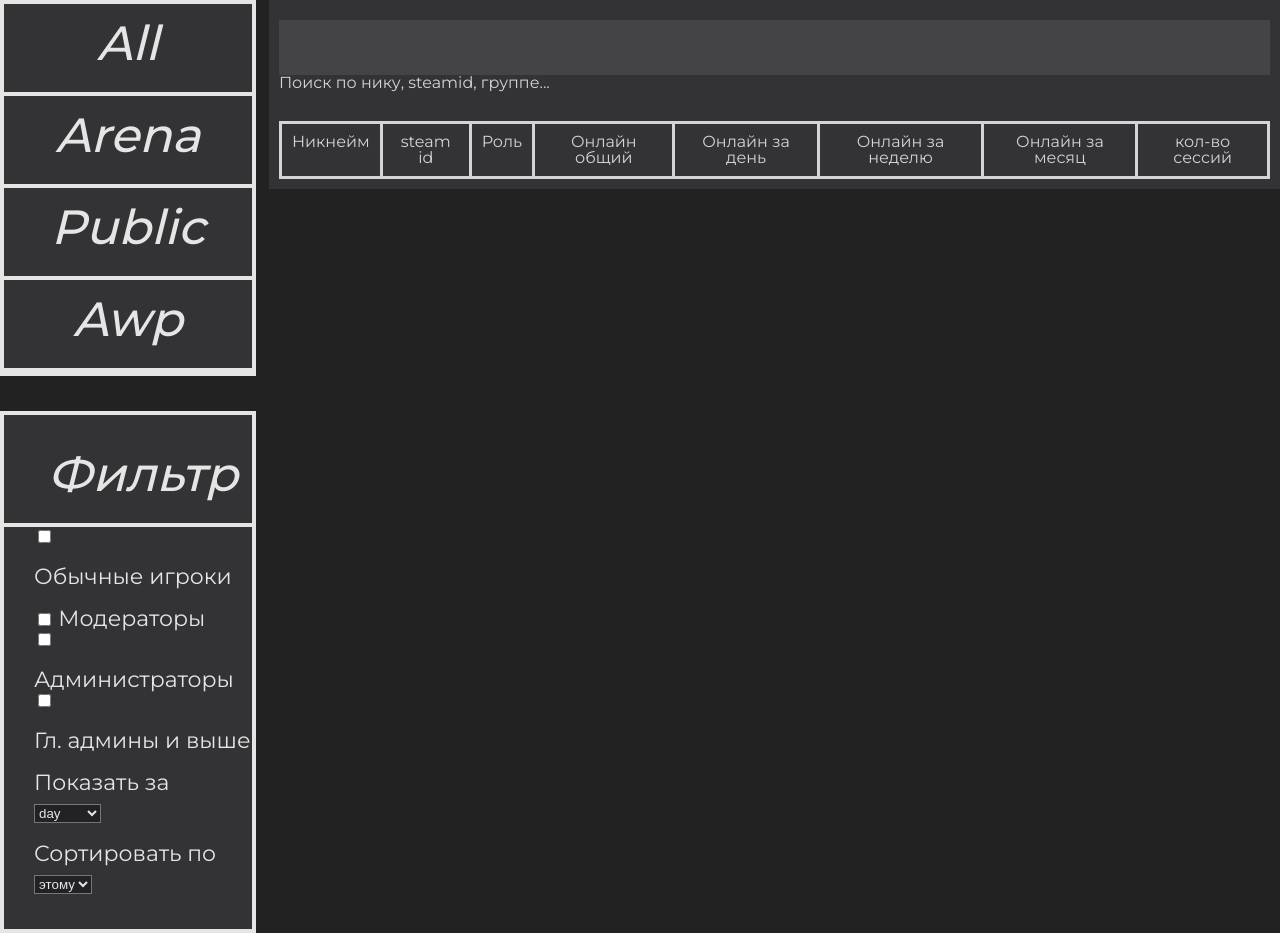
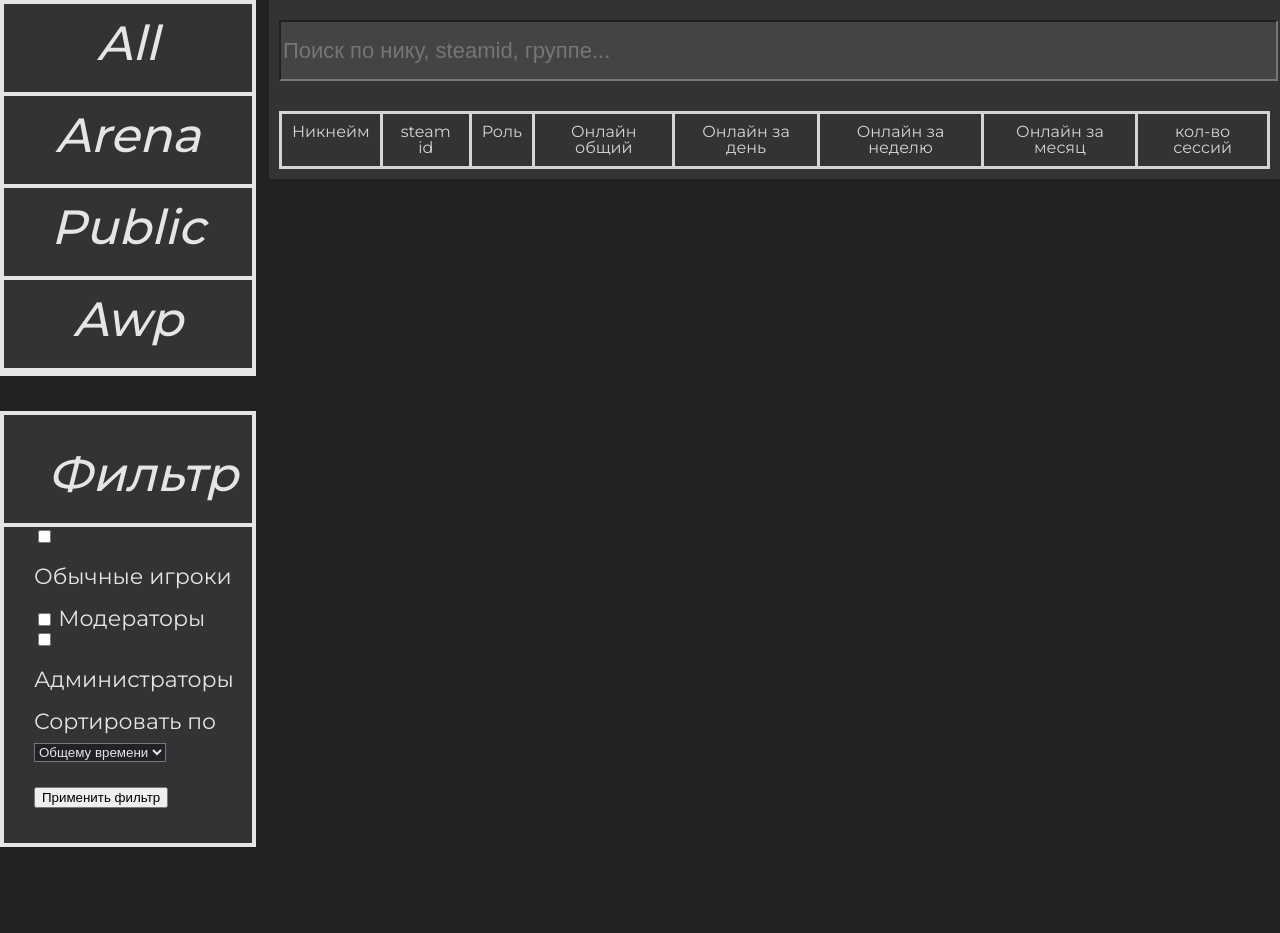
Before and after one commit to Sadpeak/playtime-tracker, a Django app: page /stats/awp/ in a window 1280 px wide. After the commit the page ends 847 px from the top, so only its background shows below. Run offline with Django 3.2, Linux system fonts and the light colour scheme; lists and menus that the app fills with data are empty.

Commit message:
minor fixes

```diff
--- a/web/playtime_tracker/stats/static/css/style.css
+++ b/web/playtime_tracker/stats/static/css/style.css
@@ -133,15 +133,10 @@ select {
 	height: 55px;
 	width: 98%;
 	background: #444446;
+	color: #fff;
+	font-size: 22px;
 	display: inline-block;
 	margin-left: 1%;
-}
-.search::after {
-	display: block;
-	content: 'Поиск по нику, steamid, группе...';
-	width: 100%;
-	margin-top: 55px;
-	color: #D7D2D4;
 }
 
 .stats {
@@ -154,3 +149,7 @@ table, th, td {
 	border: 3px solid #D7D2D4;
 	padding: 10px;
 }
+
+.btn-submit {
+	margin-top: 25px;
+}
--- a/web/playtime_tracker/stats/templates/stats.html
+++ b/web/playtime_tracker/stats/templates/stats.html
@@ -19,32 +19,28 @@
 			<a href="{% url 'stats_awp' %}" class="">Awp</a>
 		</div>
 		<div class="filters">
+		<form method="POST" action="">
+		{% csrf_token %}
 			<h3>Фильтр</h3>
 
-			<div><input type="checkbox" name="simplePlayer" id="simplePlayer"> <p>Обычные игроки</p></div>
-			<div><input type="checkbox" name="mod" id="mod"> <p>Модераторы</p></div>
-			<div><input type="checkbox" name="admin" id="admin"> <p>Администраторы</p></div>
-			<div><input type="checkbox" name="adminPlus" id="adminPlus"> <p>Гл. админы и выше</p></div>
+			<div><input type="checkbox" name="role" value="simplePlayer"> <p>Обычные игроки</p></div>
+			<div><input type="checkbox" name="role" value="mod"> <p>Модераторы</p></div>
+			<div><input type="checkbox" name="role" value="admin"> <p>Администраторы</p></div>
 
-			<div class="period">
-			<p>Показать за</p>
-			<select name="period" id="period">
-				<option value="1">day</option>
-				<option value="2">week</option>
-				<option value="3">mounth</option>
-			</select>
-			</div>
 			<div class="sort">
 			<p>Сортировать по</p>
 			<select name="period" id="period">
-				<option value="1">этому</option>
+				<option value="1">Общему времени</option>
 				<option value="2">Тому</option>
 				<option value="3">Сему</option>
 			</select>
 			</div>
+			<button class="btn-submit" type="submit">Применить фильтр</button>
+			</form>
 		</div>
+
 	</div><div class="container">
-		<div class="search"></div>
+		<input class="search" placeholder="Поиск по нику, steamid, группе..."></input>
 		<div class="stats">
 			<table style="width:100%">
 				<tr>
```
